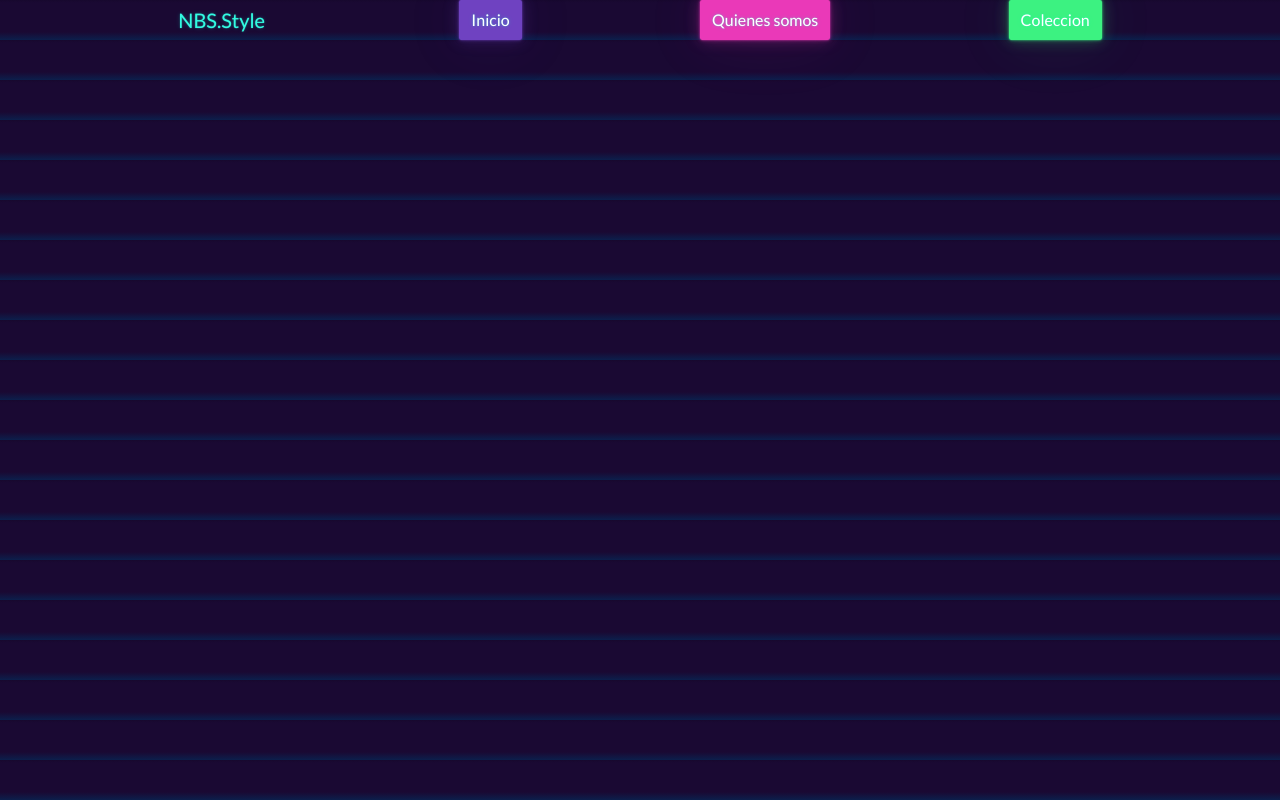
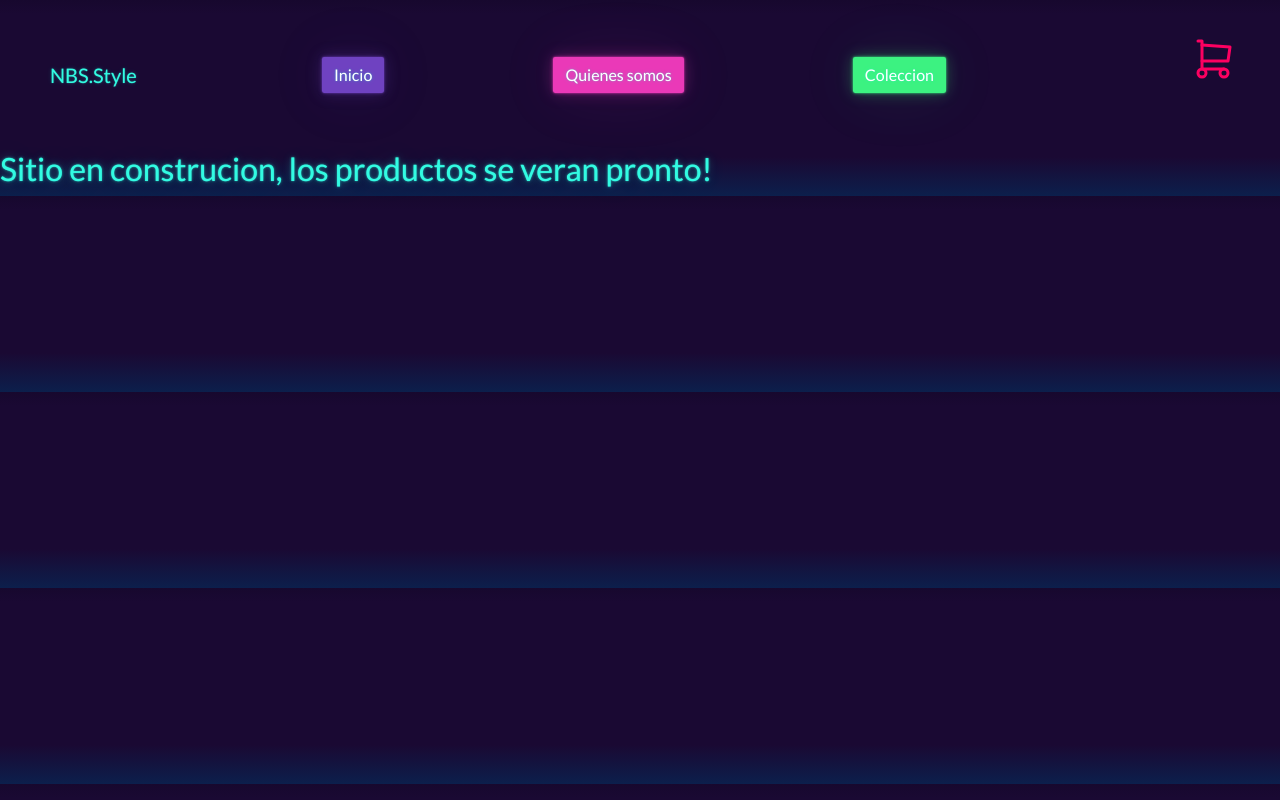
Before and after one commit to NicolasDAlessandro/NBSDAlessandro, a React (Create React App) app in the folder nbsapp/: page / in a window 1280 px wide. Built offline with nearby package versions, Linux system fonts and the light colour scheme.

Commit message:
cartwidget-itemlistcontainer

```diff
--- /dev/null
+++ b/nbsapp/src/App.css
@@ -0,0 +1,8 @@
+body{
+    display: grid;
+    width: 100%;
+    height: 900px;
+    grid-template-columns: 100%;
+    grid-template-rows: 5% 1fr;
+    grid-template-areas: "nav" "item";
+}
--- a/nbsapp/src/App.js
+++ b/nbsapp/src/App.js
@@ -1,9 +1,12 @@
 import Navbar from './components/NavBar';
+import ItemListContainer from './components/ItemListContainer';
 
 function App() {
   return (
-    <Navbar/>
-
+    <div>
+      <Navbar/>
+      <ItemListContainer/>
+    </div>
   );
 }
 
--- /dev/null
+++ b/nbsapp/src/components/CartWidget.css
@@ -0,0 +1,6 @@
+.carrito{
+    width: 90px;
+    height: 90px;
+    margin-top: 35px;
+    margin-left: 50px;
+}
--- /dev/null
+++ b/nbsapp/src/components/CartWidget.js
@@ -0,0 +1,19 @@
+import './CartWidget.css'
+
+
+function CartWidget(){
+    return(
+      <div className="carrito">
+        <svg xmlns="http://www.w3.org/2000/svg" class="icon icon-tabler icon-tabler-shopping-cart" width="48" height="48" viewBox="0 0 24 24" stroke-width="1.5" stroke="#fd0061" fill="none" stroke-linecap="round" stroke-linejoin="round">
+          <path stroke="none" d="M0 0h24v24H0z" fill="none"/>
+          <circle cx="6" cy="19" r="2" />
+          <circle cx="17" cy="19" r="2" />
+          <path d="M17 17h-11v-14h-2" />
+          <path d="M6 5l14 1l-1 7h-13" />
+        </svg>
+      </div>
+
+    )
+}
+
+export default CartWidget;
--- /dev/null
+++ b/nbsapp/src/components/ItemListContainer.css
@@ -0,0 +1,3 @@
+div{
+    grid-area: item;
+}
--- /dev/null
+++ b/nbsapp/src/components/ItemListContainer.js
@@ -0,0 +1,12 @@
+import './ItemListContainer.css';
+
+
+function ItemListContainer(){
+    return(
+        <div className='itemListContainer'>
+            <h2>Sitio en construcion, los productos se veran pronto!</h2>
+        </div>
+    )
+}
+
+export default ItemListContainer
--- a/nbsapp/src/components/NavBar.css
+++ b/nbsapp/src/components/NavBar.css
@@ -1,5 +1,15 @@
 header{
     display: flex;
     flex-direction: row;
+    justify-content: space-between;
+    height: 150px;
+    width: 100%;
+    grid-area: nav;
+}
+.navbar{
+    display: flex;
+    flex-direction: row;
     justify-content: space-evenly;
+    margin-left: 50px;
+    width: 70%;
 }
--- a/nbsapp/src/components/NavBar.js
+++ b/nbsapp/src/components/NavBar.js
@@ -1,27 +1,22 @@
 import './NavBar.css';
+import CartWidget from './CartWidget.js';
 
 function Navbar() {
     return (
         <header>
+            <div className='navbar'>
                 <a class="navbar-brand" href="#">NBS.Style</a>
-
                 <button type="button" class="btn btn-primary">
-                <a src="#">
-                    Inicio
-                </a>
+                    <a src="#"> Inicio</a>
                 </button>
-
                 <button type="button" class="btn btn-secondary">
-                <a src="#">
-                    Quienes somos
-                </a>
+                    <a src="#"> Quienes somos</a>
                 </button>
-
                 <button type="button" class="btn btn-success">
-                <a src="#">
-                    Coleccion
-                </a>
+                    <a src="#"> Coleccion</a>
                 </button>
+            </div>
+            <CartWidget/>
         </header>
     );
 }
```
Lines whose indentation alone changed are shown as unchanged.
